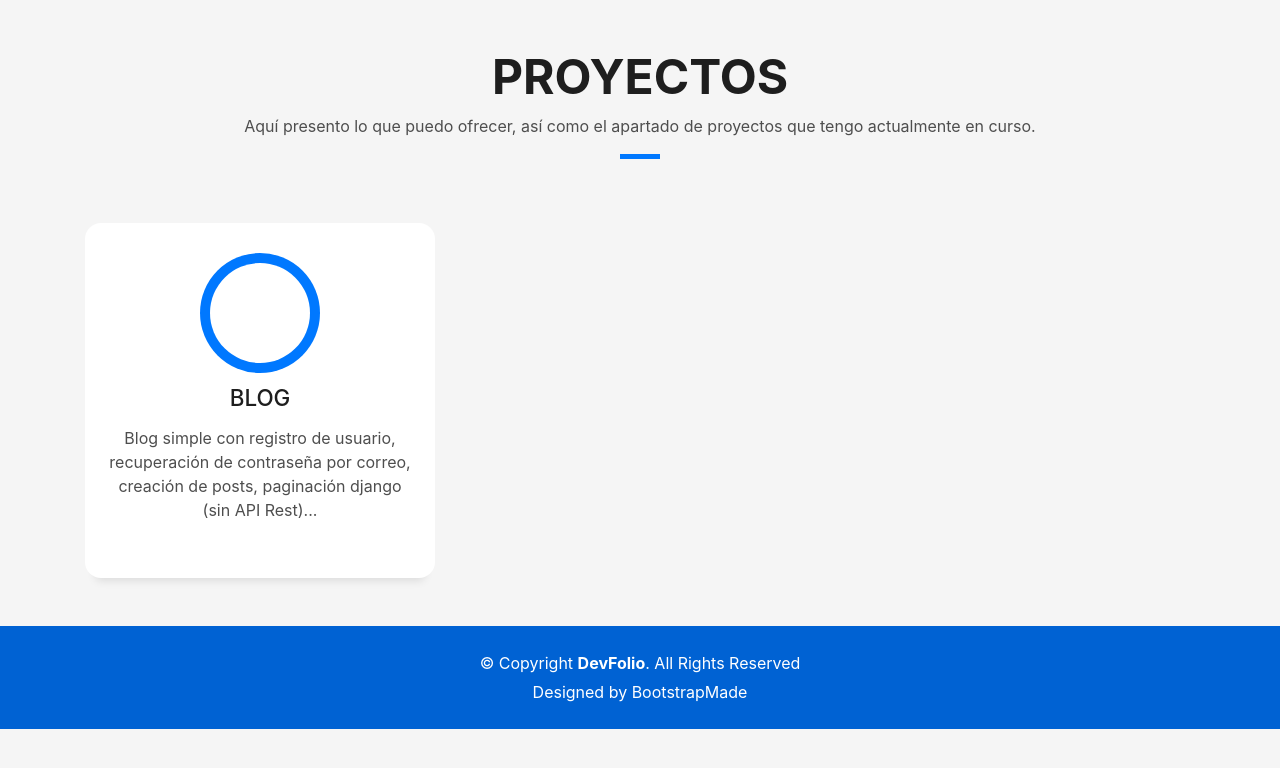
After one commit to GyserMaster/gyser, a Django app: page /projects/ in a window 1280 px wide. The commit adds this page. Shown: the top 768 px of the page. Run offline with Django 3.2, Linux system fonts and the light colour scheme; some libraries are stand-ins or nearby versions.

Commit message:
Repatcha, seccion Projects, Correo Jumper

```diff
--- a/core/templates/core/about.html
+++ b/core/templates/core/about.html
@@ -10,7 +10,7 @@
                   <div class="row">
                     <div class="col-sm-6 col-md-5">
                       <div class="about-img">
-                        <img src="{% static 'core/img/gyser_cv.png' %}" class="img-fluid rounded b-shadow-a" alt="">
+                        <img src="{% static 'core/img/gyser_cv.jpg' %}" class="img-fluid rounded b-shadow-a" alt="">
                       </div>
                     </div>
                     <div class="col-sm-6 col-md-7">
--- a/core/templates/core/base.html
+++ b/core/templates/core/base.html
@@ -36,6 +36,7 @@
 <body id="page-top">
 
   <!-- ======= Header/ Navbar ======= -->
+  {% block navbar %}
   <nav class="navbar navbar-b navbar-trans navbar-expand-md fixed-top" id="mainNav">
     <div class="container">
       <a class="navbar-brand js-scroll" href="#page-top">gyser.es</a>
@@ -62,6 +63,8 @@
       </div>
     </div>
   </nav>
+{% endblock navbar %}
+
 
 {% block content %}
 
--- a/core/templates/core/contact.html
+++ b/core/templates/core/contact.html
@@ -86,12 +86,11 @@
                     </div>
                     <div class="more-info">
                       <p class="lead">
-                        Por motivos de seguridad y evitar bots de internet, no hago público mi correo y numero de telefono personal.
                         Para contactar mandame un mensaje a través del formulario y me pondre en contacto contigo en la mayor brevedad posible.
                         Muchas gracias por su atención y haber llegado hasta aquí.
                       </p>
                       <ul class="list-ico">
-                        <li><span class="ion-ios-location"></span> Benalmádena Costa, Málaga - CP 29630</li>
+                        <li><span class="ion-ios-location"></span> Madrid - CP 28010</li>
                       </ul>
                     </div>
                     <div class="socials">
--- a/core/templates/core/intro.html
+++ b/core/templates/core/intro.html
@@ -1,6 +1,6 @@
 {% load static %}
     <!-- ======= Intro Section ======= -->
-    <div id="home" class="intro route bg-image" style="background-image: url({% static 'core/img/intro-bg.jpg)' %}">
+    <div id="home" class="intro route bg-image" style="background-image: url({% static 'core/img/intro-bg.jpg' %})">
       <div class="overlay-itro"></div>
       <div class="intro-content display-table">
         <div class="table-cell">
--- /dev/null
+++ b/core/templates/core/projects.html
@@ -0,0 +1,59 @@
+{% extends 'core/base.html' %}
+{% load static %}
+
+{% block navbar %}
+{% endblock navbar %}
+{% if False %}
+  {% block header %}
+            <li class="nav-item">
+              <a class="nav-link js-scroll" href="#work">Work</a>
+            </li>
+            <li class="nav-item">
+              <a class="nav-link js-scroll" href="#blog">Blog</a>
+            </li>
+  {% endblock header %}
+{% endif %}
+
+
+
+{% block content %}
+    <!-- ======= Projects Section ======= -->
+    <section id="service" class="services-mf pt-5 route">
+      <div class="container">
+        <div class="row">
+          <div class="col-sm-12">
+            <div class="title-box text-center">
+              <h3 class="title-a">
+                Proyectos
+              </h3>
+              <p class="subtitle-a">
+                Aquí presento lo que puedo ofrecer, así como el apartado de proyectos que tengo actualmente en curso.
+              </p>
+              <div class="line-mf"></div>
+            </div>
+          </div>
+        </div>
+        <div class="row">
+
+            <div class="col-md-4">
+            <a href="https://blog.gyser.es">
+                <div class="service-box">
+                <div class="service-ico">
+                    <span class="ico-circle"><i class="ion-code-working"></i></span>
+                </div>
+                <div class="service-content">
+                    <h2 class="s-title">Blog</h2>
+                    <p class="s-description text-center">
+                    Blog simple con registro de usuario, recuperación de contraseña por correo, creación de posts, paginación django (sin API Rest)...
+                    </p>
+                </div>
+                </div>
+            </a>
+            </div>
+
+
+        </div>
+      </div>
+    </section><!-- End Services Section -->
+
+{% endblock content %}
--- a/core/views.py
+++ b/core/views.py
@@ -44,3 +44,7 @@ def index(request):
 
     form = Formulario
     return render(request, "core/index.html", {'form':form})
+
+
+def projects(request):
+    return render(request, "core/projects.html")
--- a/gyser/settings.py
+++ b/gyser/settings.py
@@ -51,13 +51,16 @@ INSTALLED_APPS = [
 ]
 
 MIDDLEWARE = [
+    #'subdomains.middleware.SubdomainURLRoutingMiddleware',
     'django.middleware.security.SecurityMiddleware',
     'django.contrib.sessions.middleware.SessionMiddleware',
+
     'django.middleware.common.CommonMiddleware',
     'django.middleware.csrf.CsrfViewMiddleware',
     'django.contrib.auth.middleware.AuthenticationMiddleware',
     'django.contrib.messages.middleware.MessageMiddleware',
     'django.middleware.clickjacking.XFrameOptionsMiddleware',
+
 ]
 
 ROOT_URLCONF = 'gyser.urls'
--- a/gyser/urls.py
+++ b/gyser/urls.py
@@ -20,4 +20,5 @@ from core import views as core_views
 urlpatterns = [
     path('admin/', admin.site.urls),
     path('', core_views.index, name="index"),
+    path('projects/', core_views.projects, name="projects"),
 ]
```
Also changed, not shown: core/templates/core/services.html (+16 -1 lines), core/static/core/img/gyser_cv.jpg (added), core/static/core/img/gyser_cv.png (deleted).
